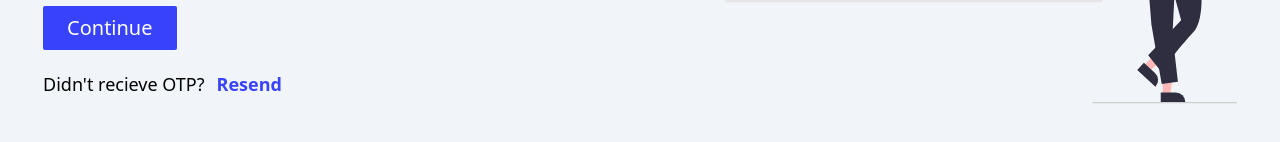
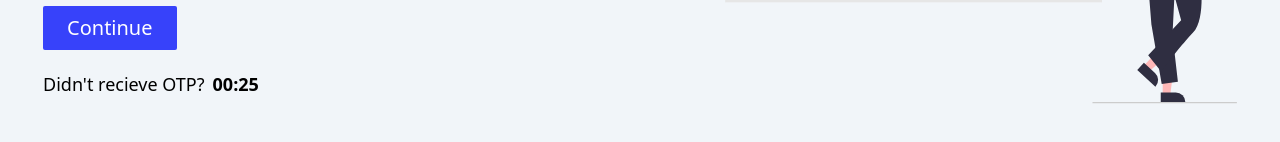
Before and after one commit to tarunfy/EasyStaff, a React (Create React App) app: page /verify in a window 1280 px wide. Shown: the part 468-610 px from the top of the page. Built offline with nearby package versions, Linux system fonts and the light colour scheme.

Commit message:
added countdown timer on verify page for otp

```diff
--- a/src/pages/Verify.jsx
+++ b/src/pages/Verify.jsx
@@ -1,11 +1,19 @@
-import React from "react";
+import React, { useState, useEffect } from "react";
 import svg from "../assets/images/login.svg";
 import { Link } from "react-router-dom";
 
 const Verify = () => {
+  const [counter, setCounter] = useState(30);
+
   const handleSubmit = (e) => {
     e.preventDefault();
   };
+
+  useEffect(() => {
+    const timer =
+      counter > 0 && setInterval(() => setCounter(counter - 1), 1000);
+    return () => clearInterval(timer);
+  }, [counter]);
 
   return (
     <div className="flex justify-around items-center bg-slate-100  bg-gradient-to-br h-screen w-full">
@@ -38,9 +46,13 @@ const Verify = () => {
         </form>
         <p className="mt-5 font-sans text-lg">
           Didn't recieve OTP?
-          <button className="ml-3 font-semibold text-primary-500">
-            Resend
-          </button>
+          {counter === 0 ? (
+            <button className="ml-3 font-semibold text-primary-500">
+              Resend
+            </button>
+          ) : (
+            <span className="ml-2 font-bold">00:{counter}</span>
+          )}
         </p>
       </div>
       <img src={svg} alt="img" className="h-128 w-128" />
```
